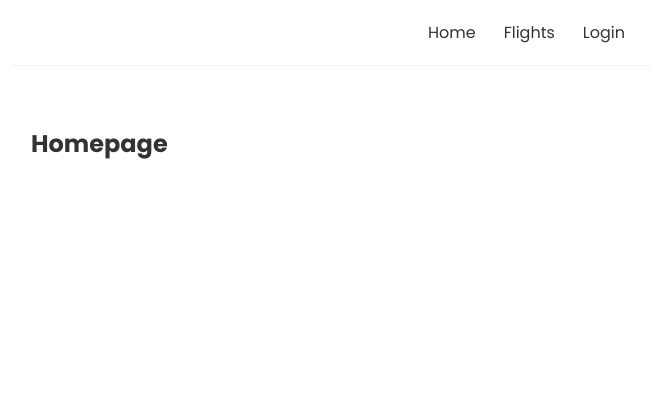
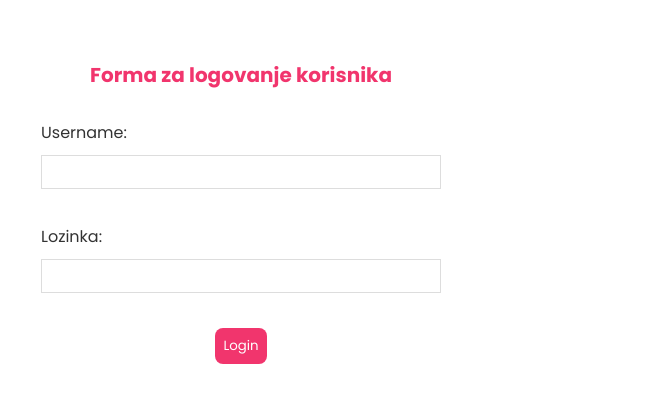
Before and after one commit to MilosNikolic131/airline-tickets-frontend, a React (Create React App) app: page / in a window 1280 px wide. Shown: the top 402 px of the page, without its empty margins (309-964 px from the left). Built offline with nearby package versions, Linux system fonts and the light colour scheme.

Commit message:
css & filter

```diff
--- a/src/App.js
+++ b/src/App.js
@@ -21,9 +21,10 @@ function App() {
       <Navbar token = {token}></Navbar>
       <div className="content">
         <Routes>
-          <Route exact path="/" element={<Home />} />
-          <Route exact path="/flights" element={<Flights  />} />
+          <Route exact path="/" element={<Login />} />
           <Route exact path="/login" element={<Login />} />
+          <Route exact path="/home" element={<Home />} />
+          <Route exact path="/flights" element={<Flights/>} />
         </Routes>
 
       </div>
--- a/src/components/Flights.js
+++ b/src/components/Flights.js
@@ -5,55 +5,34 @@ import axios, * as others from 'axios';
 
 
 const Fligths = () => {
-    // const [error, SetError] = useState();
     const [dataFlights, setData] = useState();
+    const [destinations, setDestinations] = useState({
+      fromDest: "",
+      toDest: ""
+    });
 
-    // const getData = async () => {
-    //     var axios = require('axios');
-    //     var qs = require('qs');
-    //     var data = qs.stringify({
+  function handleInput(e) {
+    let newData = destinations;
+    newData[e.target.name] = e.target.value;
+    setDestinations(newData);
+    }
 
-    //     });
-    //     var config = {
-    //         method: 'get',
-    //         url: 'http://127.0.0.1:8080/api/v1/airline',
-    //         headers: {
-    //             'Accept': 'application/json',
-    //             'Authorization': 'Bearer ' + window.sessionStorage.auth_token
-    //         },
-    //         data: data
-    //     };
+    const handleFilter = async () => {
+      let response = await fetch(`http://127.0.0.1:8080/api/v1/airline/${destinations.fromDest}-${destinations.toDest}`, {
+        method: "GET",
+        headers: {
+          'Accept': 'application/json',
+          'Authorization': 'Bearer ' + window.sessionStorage.auth_token
+        },
+        mode: 'cors',
+        cache: 'default'
+      });
 
-    //     axios(config)
-    //         .then(function (response) {
-    //             console.log(JSON.stringify(response.data));
-    //             setData(response.data.data);
-    //         })
-    //         .catch(function (error) {
-    //             console.log(error);
-    //         });
+      let data = await response.json();
+      setData(data);
 
-    //   };
-
-    // const axios = require('axios');
-    // const qs = require('qs');
-
-  //   const getData = async () => {
-  //     try {
-  //         const data = qs.stringify({});
-  //         const response = await axios.get('http://127.0.0.1:8080/api/v1/airline', {
-  //             headers: {
-  //                 'Accept': 'application/json',
-  //                 'Authorization': 'Bearer ' + window.sessionStorage.auth_token
-  //             },
-  //             data: data
-  //         });
-  //         console.log(JSON.stringify(response.data));
-  //         setData(response.data.data); // Assuming setData is defined elsewhere
-  //     } catch (error) {
-  //         console.log(error);
-  //     }
-  // };
+      console.log(data);
+    };
 
     const getDataFetch = async () => {
         let response = await fetch("http://127.0.0.1:8080/api/v1/airline", {
@@ -77,10 +56,21 @@ const Fligths = () => {
     }, []);
 
     return (
-        <div className="wrapper">
-            <h1>Flights</h1>
+        <div className="create">
+          <h1>Flights</h1>
+            <h2>Search flights:</h2>
+            <label>Destination from:</label>
+            <input  className='create' type="text" required name="fromDest" onInput={handleInput}></input>
+            <label>Destination to:</label>
+            <input  className='create' type="text" required name="toDest" onInput={handleInput}></input>
+            <button buttonSize='btn--large' buttonStyle='btn--outline' onClick={handleFilter}>Search</button>
+            <button buttonSize='btn--large' buttonStyle='btn--outline' onClick={getDataFetch}>Reset filter</button>
+            <br/>
+            <br/>
+            <br/>
+            <h2>Available flights</h2>
             {dataFlights && dataFlights.map((flight, index) =>(
-                <div key={index} className="container">
+                <div key={index} className="blog-details">
                     <h2>Flight Origin:</h2>
                     <p>{flight.flightOrigin}</p>
                     <h2>Flight Destination:</h2>
--- a/src/components/Login.js
+++ b/src/components/Login.js
@@ -3,7 +3,7 @@ import { useState } from "react";
 import { useNavigate } from "react-router-dom";
 import React from 'react';
 
-const Login = (addToken) => {
+const Login = () => {
     const [data, setData] = useState({
         name: "",
         password: ""
@@ -19,29 +19,22 @@ const Login = (addToken) => {
         axios.post("http://127.0.0.1:8080/api/v1/auth/authenticate", data).then((res) => {
             console.log(res.data);
             window.sessionStorage.setItem("auth_token", res.data.token);
-            window.sessionStorage.setItem("ulogovan","user");
-            addToken(res.data.token);
-            console.log(window.sessionStorage.auth_token);
-            console.log("break");
-            console.log(window.sessionStorage.getItem("auth_token"));
-            navigate("/");
+            navigate("/home");
         }).catch(e => {
             console.log(e);
         })
     }
     return (
-        <div className="forma-n">
+        <div className="create">
         <form onSubmit={handleLogin}>
         <h2>Forma za logovanje korisnika</h2>
             <label>Username:</label>
-            <input  className='forma-input' type="text" required name="name" onInput={handleInput}></input>
+            <input  className='create' type="text" required name="name" onInput={handleInput}></input>
             <br/>
             <label>Lozinka:</label>
-            <input className='forma-input' type="text" required name="password" onInput={handleInput}></input>
+            <input className='create' type="text" required name="password" onInput={handleInput}></input>
             <br/>
-            <button buttonSize='btn--large' buttonStyle='btn--outline' >
-                                Login
-                            </button>
+            <button buttonSize='btn--large' buttonStyle='btn--outline' >Login</button>
         </form>
         </div>
     );
--- a/src/components/Navbar.js
+++ b/src/components/Navbar.js
@@ -1,11 +1,18 @@
 import React from 'react';
+import { useLocation } from 'react-router-dom';
+
+const withouSidebarRoutes = ["/login", "/"];
 
 const Navbar = () => {
+    const {pathname} = useLocation();
+
+    if (withouSidebarRoutes.some((item) => pathname.endsWith(item))) return null;
+
     return (
         <nav className="navbar">
             <h1></h1>
             <div className="links">
-                <a href="/">Home</a>
+                <a href="/home">Home</a>
                 <a href="/flights">Flights</a>
                 <a href="/login">Login</a>
             </div>
--- a/src/index.css
+++ b/src/index.css
@@ -52,13 +52,23 @@
 }
 
 /* blog details page */
+.blog-details{
+  margin-bottom: 10px;
+  margin-top: 10px;
+  border-radius: 25px;
+  border: 2px solid #f1356d;
+  padding: 20px;
+}
+
 .blog-details h2 {
   font-size: 20px;
   color: #f1356d;
   margin-bottom: 10px;
+
 }
 .blog-details div {
   margin: 20px 0;
+  border: 1px solid #000000;
 }
 .blog-details button {
   background: #f1356d;
@@ -74,6 +84,8 @@
   max-width: 400px;
   margin: 0 auto;
   text-align: center;
+  margin-left: 10px;
+  margin-right: 10px;
 }
 .create label {
   text-align: left;
@@ -99,4 +111,6 @@
   padding: 8px;
   border-radius: 8px;
   cursor: pointer;
+  margin-left: 10px;
+  margin-right: 10px;
 }
```
